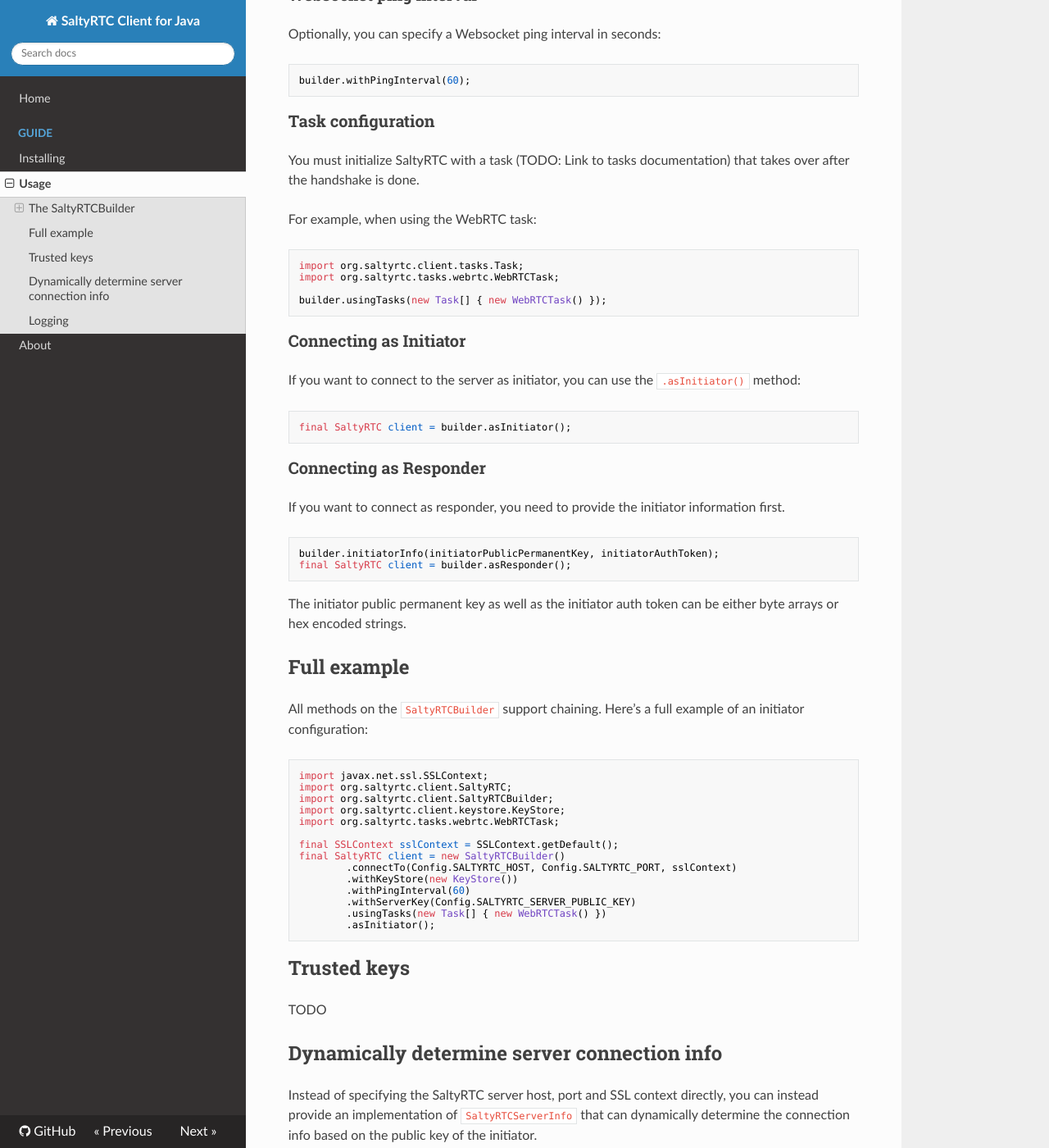
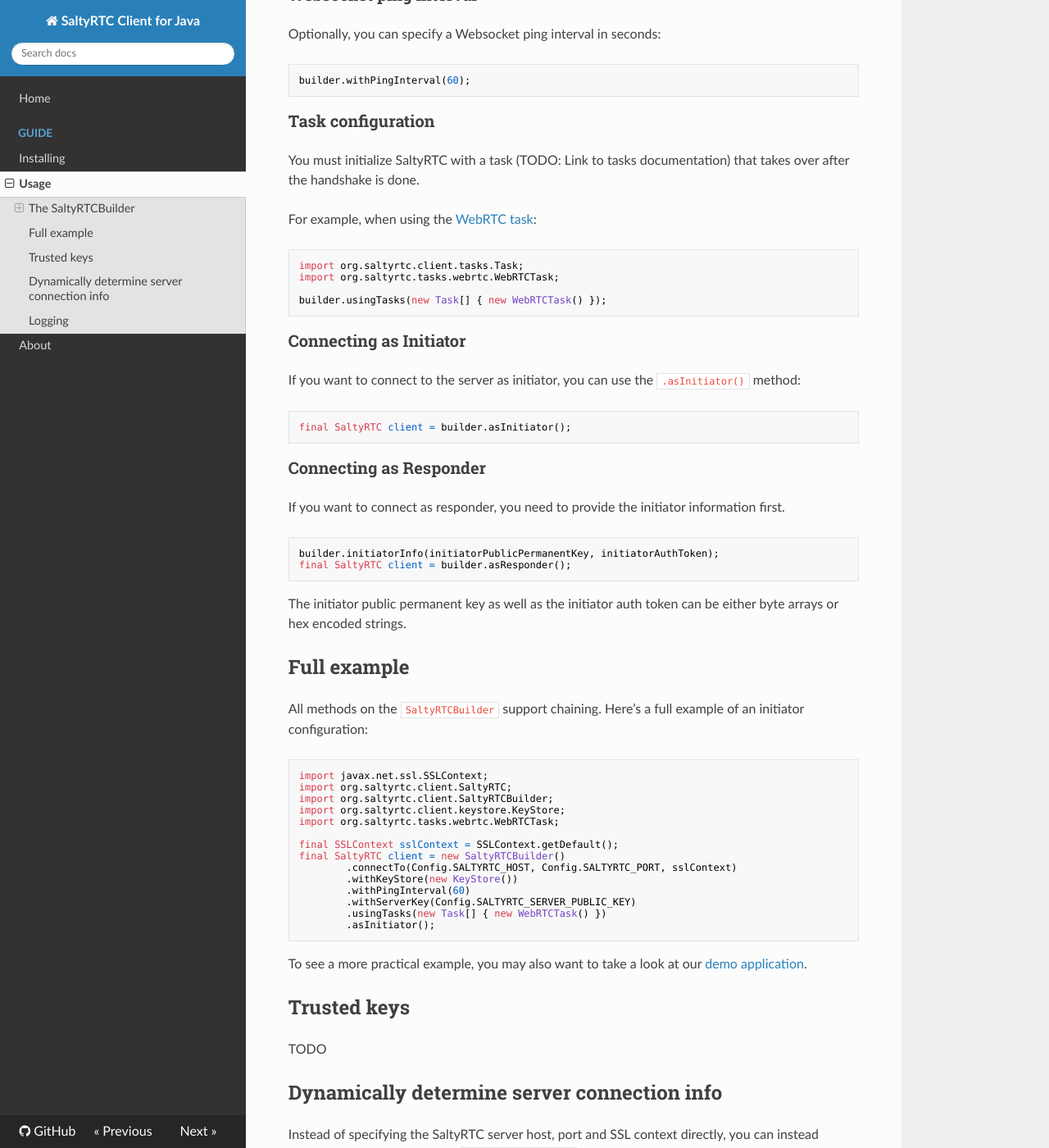
Before and after one commit to saltyrtc/saltyrtc-client-java, an MkDocs documentation site: the page built from docs/docs/usage.md, in a window 1280 px wide and 1400 px high, scrolled down 923 px. Shown: the whole window at 82% size. Built offline with MkDocs 1.6.1, drawn with Linux system fonts in a browser that asks for light colours; nearby versions of some CDN libraries; old or Windows-style settings are respelled for this version of MkDocs.

Commit message:
Small documentation improvements

````diff
--- a/docs/docs/usage.md
+++ b/docs/docs/usage.md
@@ -53,7 +53,7 @@
 You must initialize SaltyRTC with a task (TODO: Link to tasks documentation)
 that takes over after the handshake is done.
 
-For example, when using the WebRTC task:
+For example, when using the [WebRTC task](https://github.com/saltyrtc/saltyrtc-task-webrtc-java):
 
 ```java
 import org.saltyrtc.client.tasks.Task;
@@ -103,6 +103,9 @@
         .asInitiator();
 ```
 
+To see a more practical example, you may also want to take a look at our
+[demo application](https://github.com/saltyrtc/saltyrtc-demo).
+
 ## Trusted keys
 
 TODO
````
